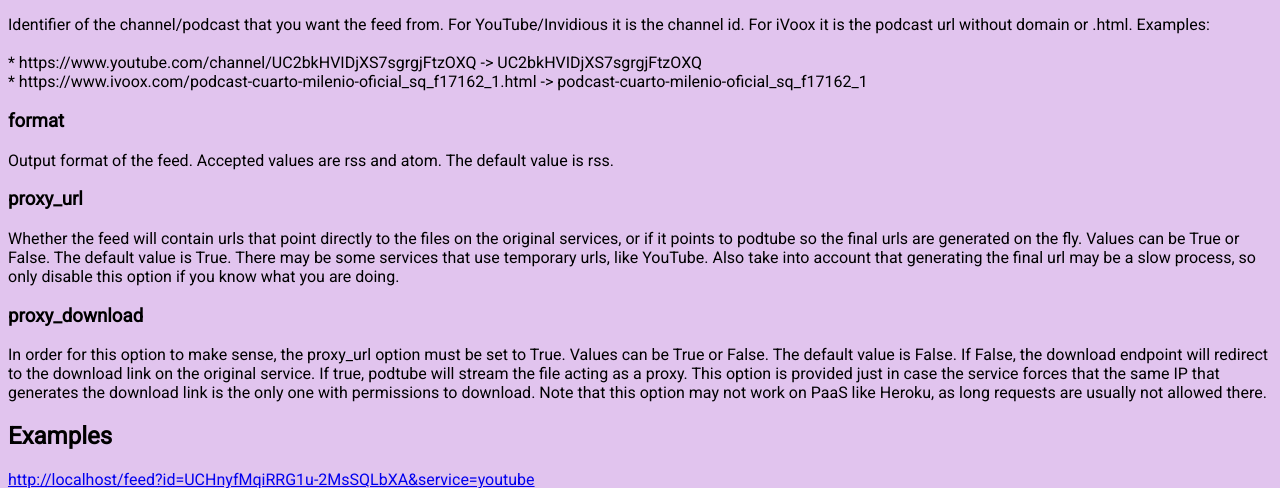
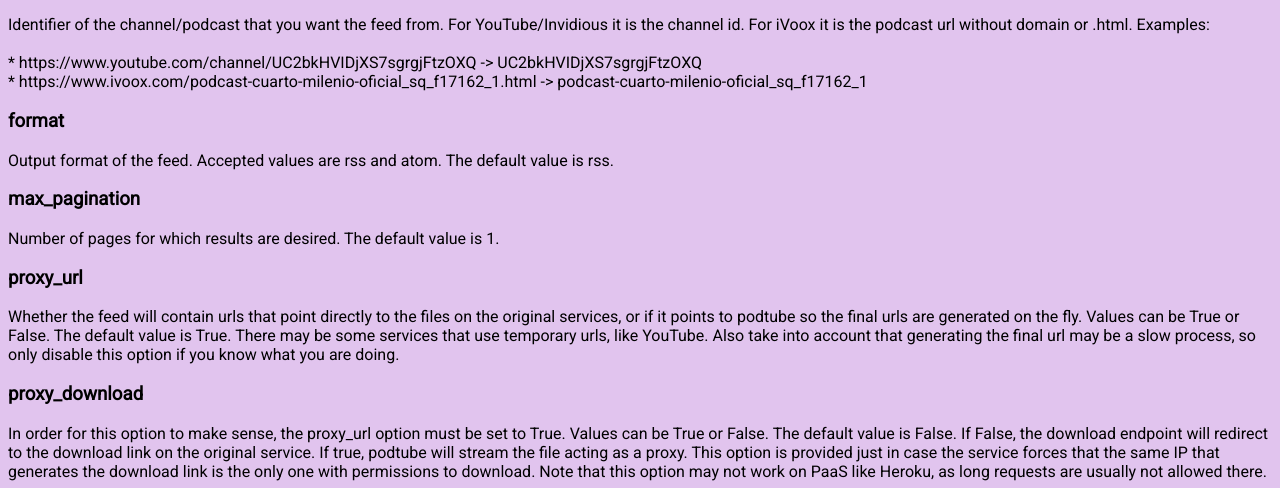
Before and after one commit to dyeray/podtube, a Flask app: page / in a window 1280 px wide. Shown: the part 369-857 px from the top of the page. Run offline with Flask 3, Linux system fonts and the light colour scheme.

Commit message:
docs: add max_pagination param description

```diff
--- a/templates/index.html
+++ b/templates/index.html
@@ -37,6 +37,8 @@
     </p>
     <h3>format</h3>
     <p>Output format of the feed. Accepted values are rss and atom. The default value is rss.</p>
+    <h3>max_pagination</h3>
+    <p>Number of pages for which results are desired. The default value is 1.</p>
     <h3>proxy_url</h3>
     <p>
       Whether the feed will contain urls that point directly to the files on the original services, or if it points to podtube so the final urls are generated on the fly.
```
